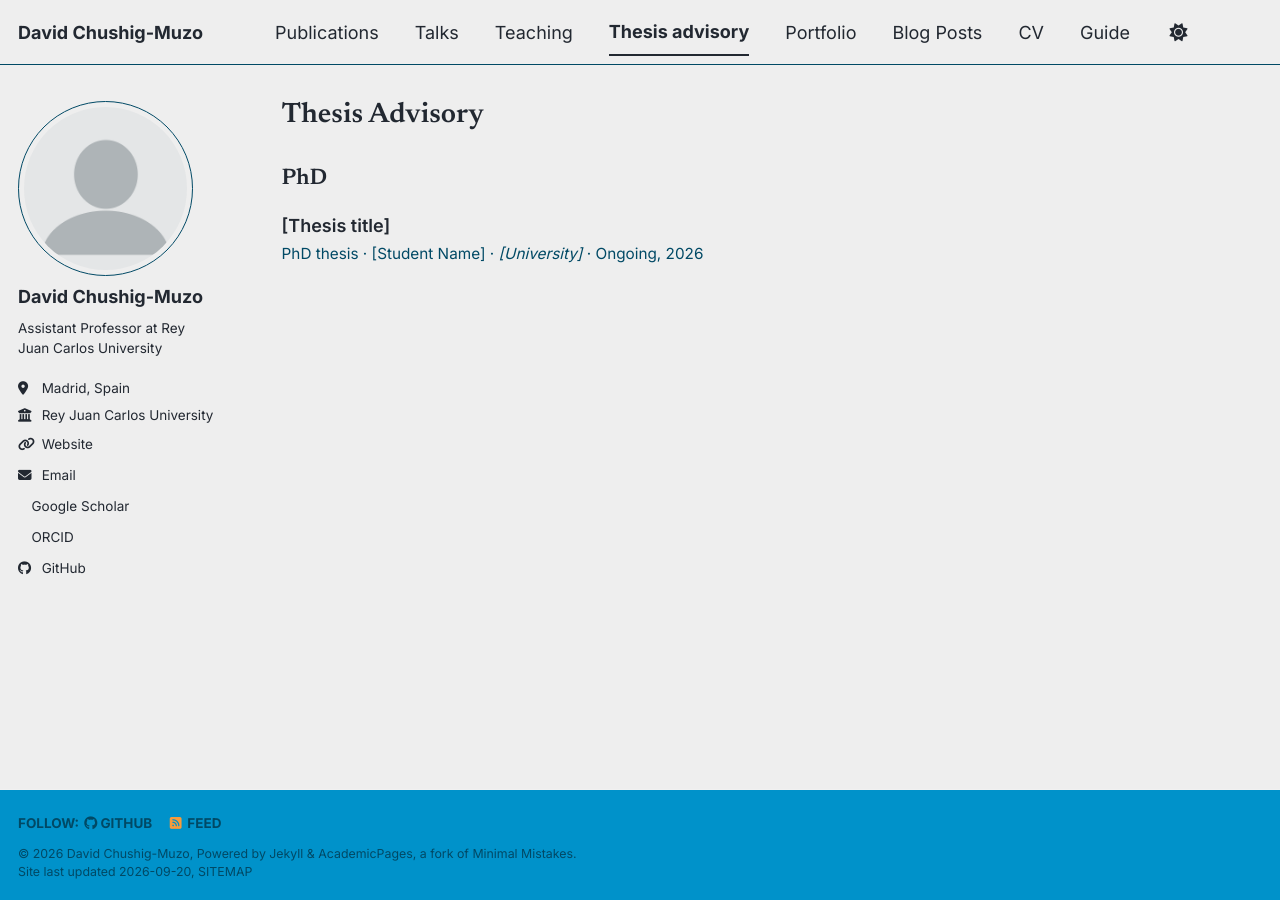
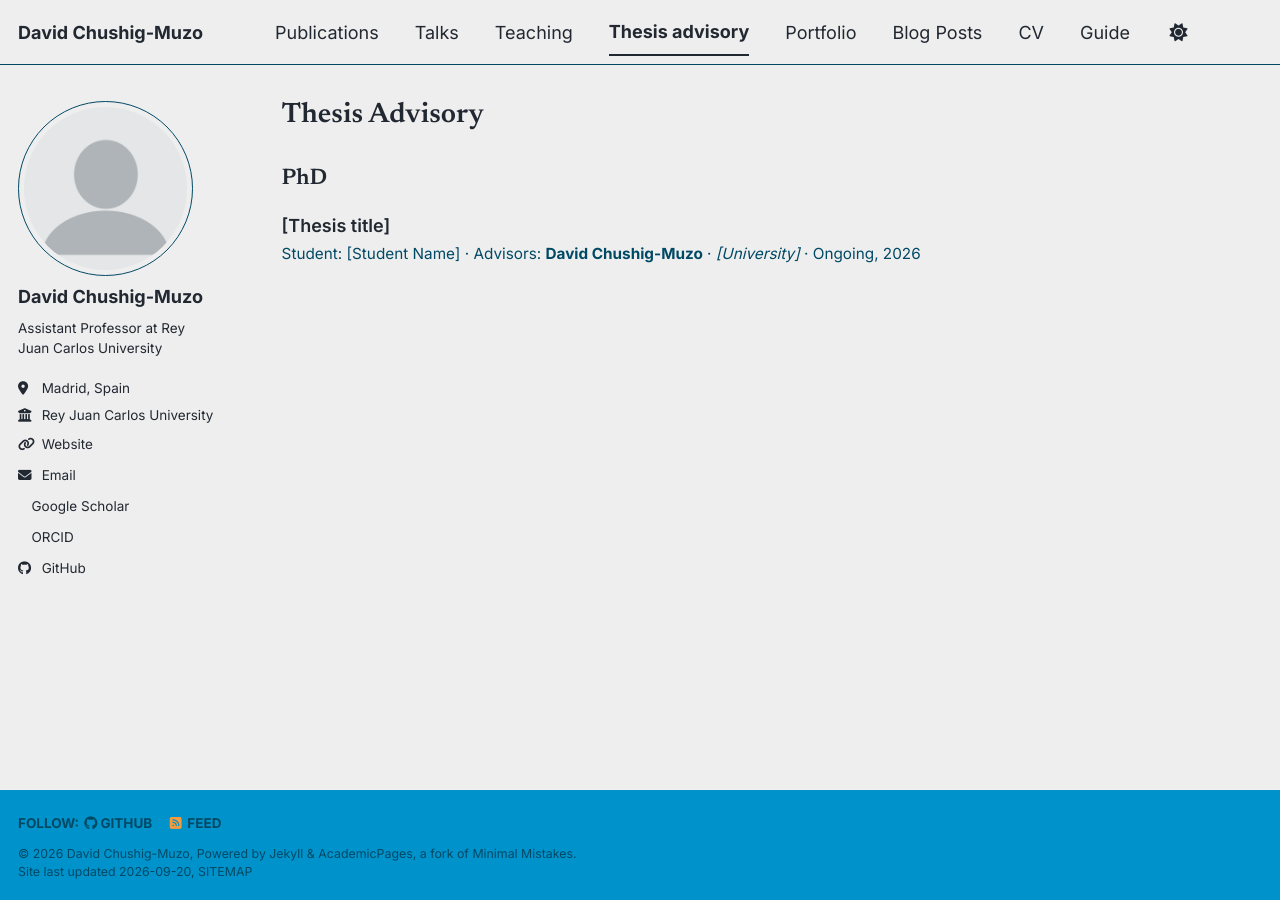
Before and after one commit to cdchushig/cdchushig.github.io, a Jekyll site: the page built from _pages/thesisadvisory.html, in a window 1280 px wide. Built offline with Jekyll 4.4.1, drawn with Linux system fonts in a browser that asks for light colours; a style sheet for code colours, icons or effects is not loaded.

Commit message:
Changed style

```diff
--- a/_includes/thesis-single.html
+++ b/_includes/thesis-single.html
@@ -9,7 +9,8 @@
 <div class="thesis__item">
   <a href="{{ base_path }}{{ post.url }}" class="thesis__item-title">{{ title }}</a>
   <p class="thesis__item-meta">
-    {{ post.degree }} thesis &middot; {{ post.student }}{% if post.co_advisor and post.co_advisor != "" %} (co-advised with {{ post.co_advisor }}){% endif %} &middot;
+    Student: {{ post.student }} &middot;
+    Advisors: <strong>{{ site.author.name }}</strong>{% if post.co_advisor and post.co_advisor != "" %}, {{ post.co_advisor }}{% endif %} &middot;
     <i>{{ post.institution }}</i> &middot;
     {{ post.status | default: "Completed" }}{% if post.date %}, {{ post.date | date: "%Y" }}{% endif %}
   </p>
--- a/_layouts/single.html
+++ b/_layouts/single.html
@@ -38,7 +38,8 @@ layout: default
           <p> {{ page.type }}, <i>{{ page.venue }}</i>, {{ page.date | default: "1900-01-01" | date: "%Y" }} </p>
         {% elsif page.collection == 'thesisadvisory' %}
           <p class="page__meta" style="font-size: 1em;">
-            {{ page.degree }} thesis &middot; <strong>{{ page.student }}</strong>{% if page.co_advisor and page.co_advisor != "" %} (co-advised with {{ page.co_advisor }}){% endif %} &middot;
+            Student: {{ page.student }} &middot;
+            Advisors: <strong>{{ site.author.name }}</strong>{% if page.co_advisor and page.co_advisor != "" %}, {{ page.co_advisor }}{% endif %} &middot;
             <i>{{ page.institution }}</i> &middot;
             {{ page.status | default: "Completed" }}{% if page.date %}, {{ page.date | date: "%Y" }}{% endif %}
           </p>
```
